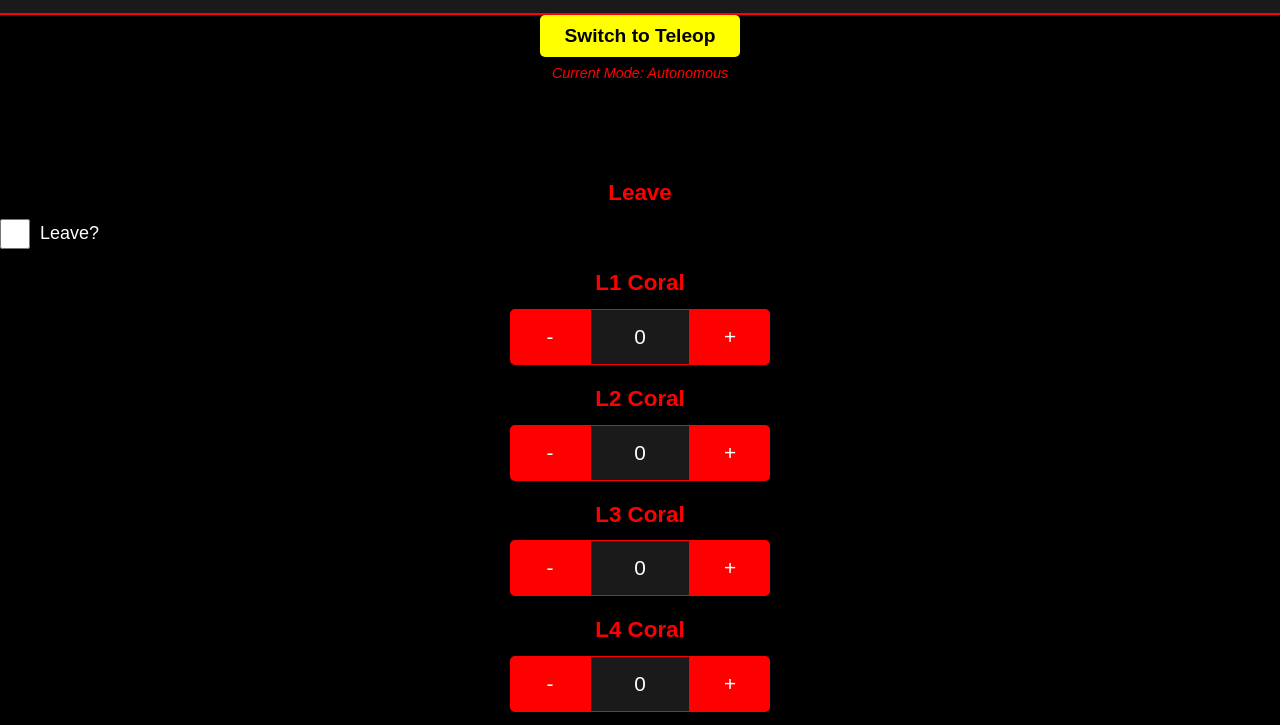
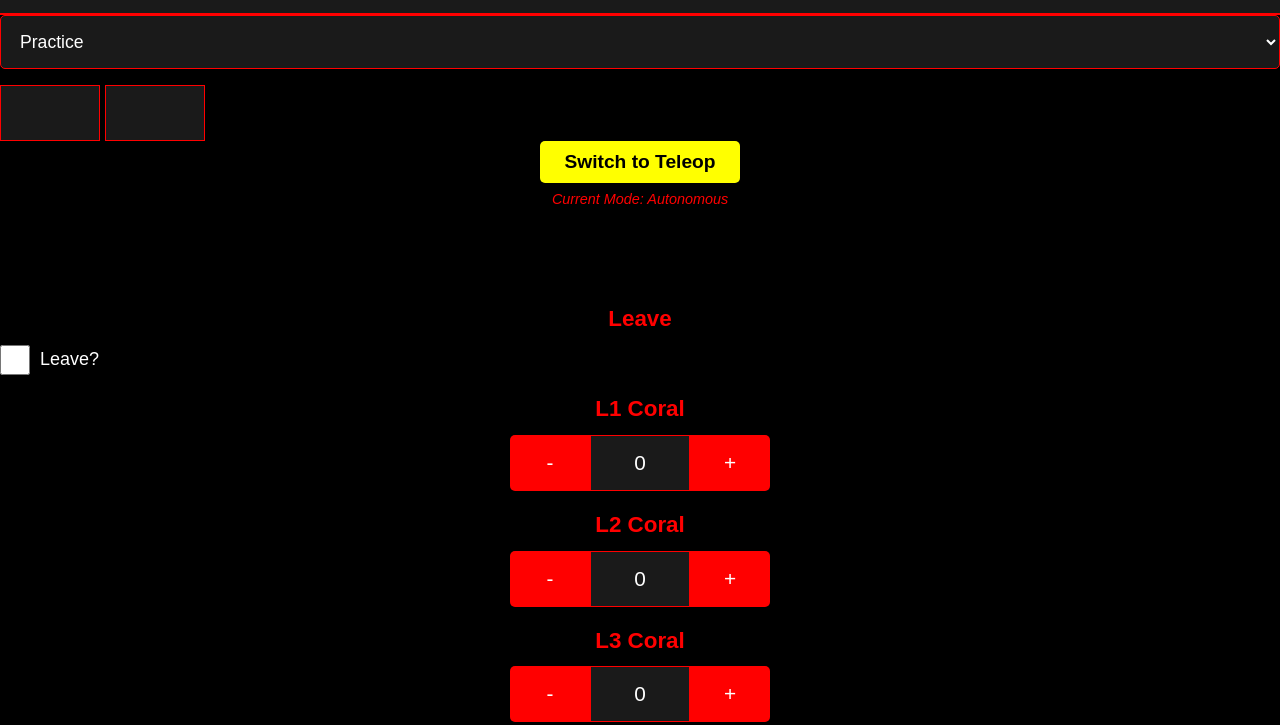
Before and after one commit to team1306/BadgerBets, a website built with Vite: page scout/index.html in a window 1280 px wide. Shown: the part 57-782 px from the top of the page. Built offline with nearby package versions, Linux system fonts and the light colour scheme.

Commit message:
added input boxes for match and team info

```diff
--- a/scout/index.html
+++ b/scout/index.html
@@ -23,6 +23,16 @@
 </header>
 <body>
 <!-- Main Section -->
+<div id="prematch">
+    <select id="match_type">
+        <option value="T">Practice</option>
+        <option value="Q">Qualifier</option>
+        <option value="P">Playoff</option>
+    </select>
+    <input type="number" id="match_number" min="1" max="99" step="1" />
+    <input type="number" id="team_number" min="1" max="99999" step="1" />
+</div>
+
 <div id="modeToggle">
     <button id="toggleButton">Switch to Teleop</button>
     <p id="currentMode">Current Mode: Autonomous</p>
```
